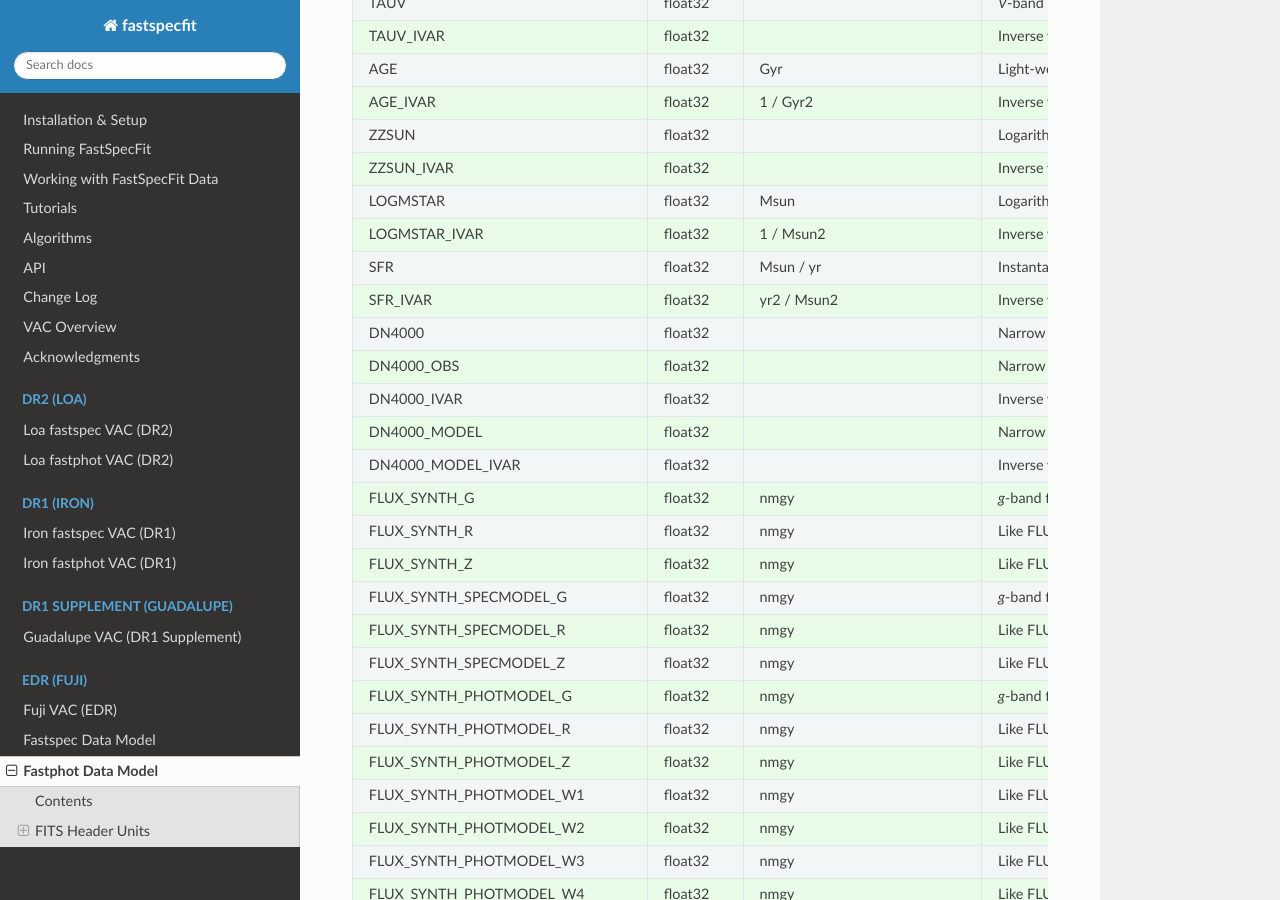
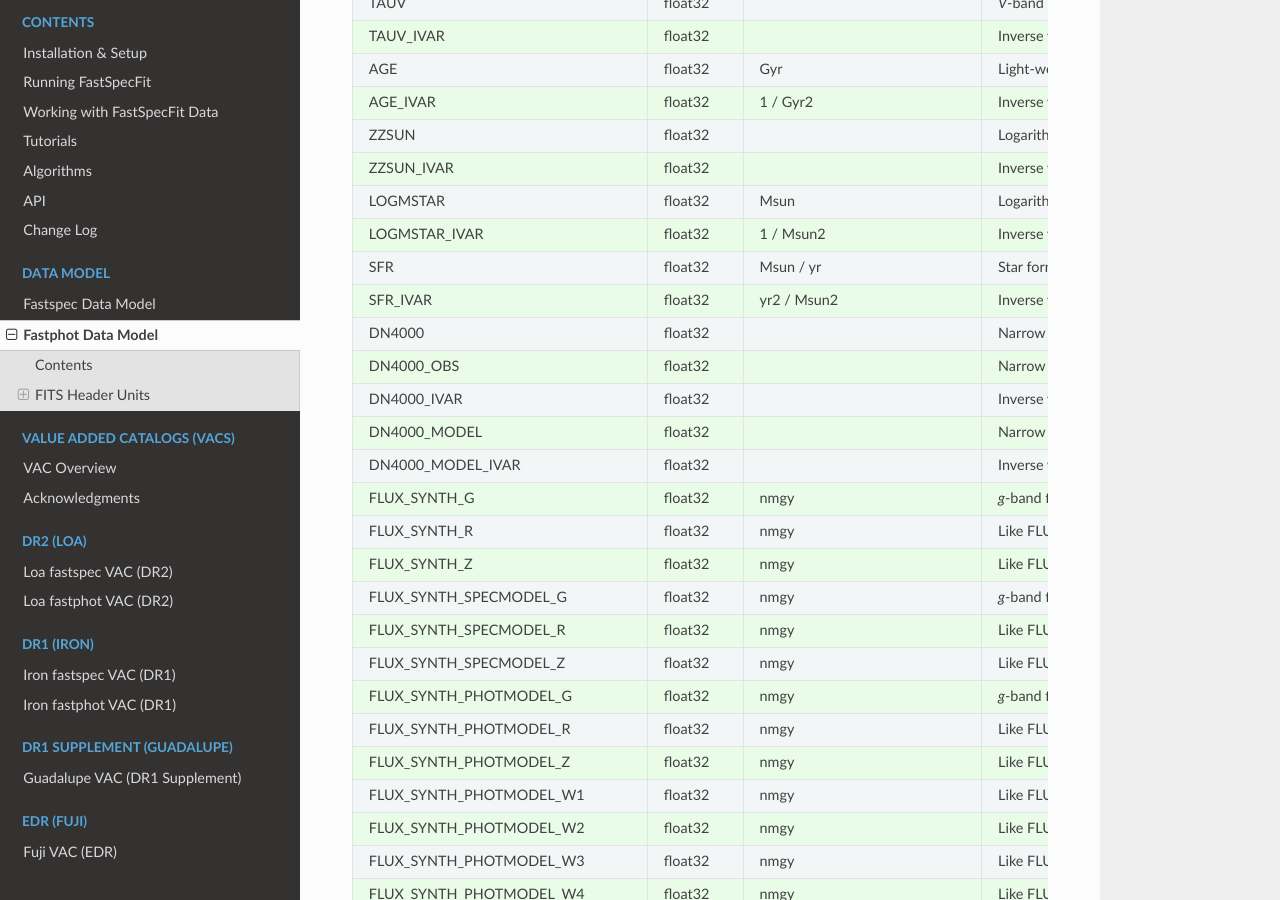
Before and after one commit to desihub/fastspecfit, a Sphinx documentation site: the page built from doc/fastphot.rst, in a window 1280 px wide and 900 px high, scrolled down 5486 px. Built offline with Sphinx 7.4.7 and the Read the Docs theme 3.1.0, drawn with Linux system fonts in a browser that asks for light colours; the version number could not be read and is left out.

Commit message:
reorder VAC menu

```diff
--- a/doc/fastphot.rst
+++ b/doc/fastphot.rst
@@ -226,7 +226,7 @@ Name                          Type         Units                         Descrip
                    ZZSUN_IVAR      float32                               Inverse variance of ZZSUN.
                      LOGMSTAR      float32                          Msun Logarithmic stellar mass (h=1.0, Chabrier+2003 initial mass function).
                 LOGMSTAR_IVAR      float32                     1 / Msun2 Inverse variance of LOGMSTAR.
-                          SFR      float32                     Msun / yr Instantaneous star formation rate (h=1.0, Chabrier+2003 initial mass function).
+                          SFR      float32                     Msun / yr Star formation rate averaged over the most recent 100 Myr (h=1.0, Chabrier+2003 initial mass function).
                      SFR_IVAR      float32                   yr2 / Msun2 Inverse variance of SFR.
                        DN4000      float32                               Narrow 4000-A break index (from Balogh et al. 1999) measured from the emission-line subtracted spectrum.
                    DN4000_OBS      float32                               Narrow 4000-A break index measured from the observed spectrum.
--- a/doc/fastspec.rst
+++ b/doc/fastspec.rst
@@ -234,7 +234,7 @@ Name                          Type         Units                         Descrip
                    ZZSUN_IVAR      float32                               Inverse variance of ZZSUN.
                      LOGMSTAR      float32                          Msun Logarithmic stellar mass (h=1.0, Chabrier+2003 initial mass function).
                 LOGMSTAR_IVAR      float32                     1 / Msun2 Inverse variance of LOGMSTAR.
-                          SFR      float32                     Msun / yr Instantaneous star formation rate (h=1.0, Chabrier+2003 initial mass function).
+                          SFR      float32                     Msun / yr Star formation rate averaged over the most recent 100 Myr (h=1.0, Chabrier+2003 initial mass function).
                      SFR_IVAR      float32                   yr2 / Msun2 Inverse variance of SFR.
                        DN4000      float32                               Narrow 4000-A break index (from Balogh et al. 1999) measured from the emission-line subtracted spectrum.
                    DN4000_OBS      float32                               Narrow 4000-A break index measured from the observed spectrum.
```
Also changed, not shown: doc/index.rst (+9 -15 lines).
